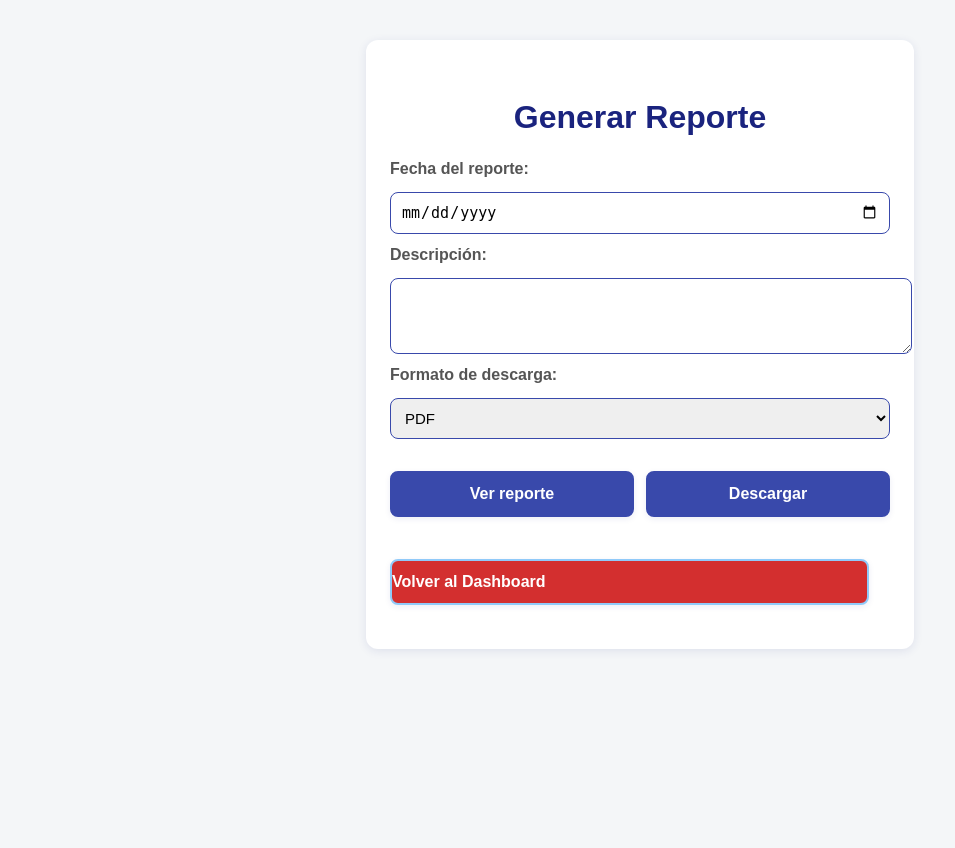
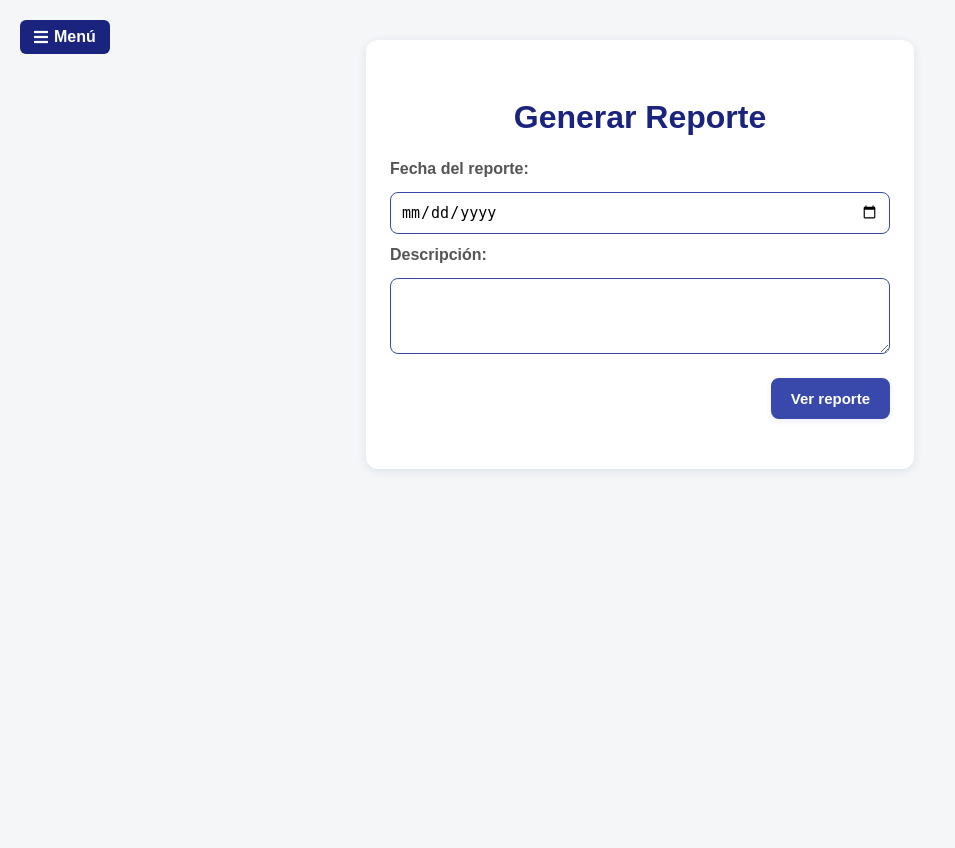
Before and after one commit to AldanaFerreira/SistemaDePa-ol, a PHP site: page /reportes/list.php in a window 1280 px wide. Shown: the whole page, without its empty margins (0-955 px from the left). Run offline with PHP 8.4, Linux system fonts and the light colour scheme; the visitor is signed in with stand-in values (Sample User, id 1); some libraries are stand-ins or nearby versions.

Commit message:
cambios de reporte martina

```diff
--- a/db/db.php
+++ b/db/db.php
@@ -2,7 +2,7 @@
 
 $host = "localhost";
 $usuario = "root";
-$contraseña = "aldu123";
+$contraseña = "abril2006";
 $basedatos = "sistemapanol";
 
 $conn = new mysqli($host, $usuario, $contraseña, $basedatos);///conn ess para hacer consultas
--- a/reportes/css/reportes.css
+++ b/reportes/css/reportes.css
@@ -80,7 +127,8 @@ h2, h3 {
     display: block;
 }
 .reportes-form select,
-.reportes-form input[type="date"] {
+.reportes-form input[type="date"],
+.reportes-form textarea {
     width: 100%;
     margin: 0;
     padding: 10px;
@@ -89,19 +137,16 @@ h2, h3 {
     font-size: 15px;
     box-sizing: border-box;
 }
-/* Ocultar botones al imprimir/exportar PDF */
+
+/* Contenedor de botones */
 .reportes-form .actions {
     display: flex;
     gap: 12px;
-    margin-top: 8px;
+    margin-top: 12px;
     justify-content: flex-end;
 }
-@media print {
-    #accionesReporte, #volverDashboard {
-        display: none !important;
-    }
-}
-/* Botones con el mismo recuadro y aspecto */
+
+/* Botones con diseño uniforme */
 .btn {
     background: #3949ab;
     color: #fff;
@@ -113,23 +158,17 @@ h2, h3 {
     transition: background 0.2s, color 0.2s, border 0.2s;
     box-shadow: 0 2px 6px rgba(26,35,126,0.08);
     outline: none;
-    display: inline-block;
+    display: inline-flex;
+    align-items: center;
+    gap: 6px;
 }
 .btn:hover {
     background: #fff;
     color: #3949ab;
     border: 2px solid #1a237e;
 }
-.volver-dashboard {
-    background: #90caf9;
-    color: #1a237e;
-    border: 2px solid #90caf9;
-}
-.volver-dashboard:hover {
-    background: #fff;
-    color: #90caf9;
-    border: 2px solid #1a237e;
-}
+
+/* Contenedor general */
 .reportes-container {
     max-width: 400px;
     margin: 40px auto;
@@ -139,23 +178,30 @@ h2, h3 {
     padding: 32px 24px;
     text-align: center;
 }
+
+/* Títulos */
 h2 {
     color: #1a237e;
     margin-bottom: 24px;
 }
-        .btn {
-            display: block;
-            width: 95%;
-            margin: 12px 0;
-            font-size: 16px;
-            padding: 12px 0;
-            border-radius: 8px;
-            background: #3949ab;
-            color: #fff;
-            font-weight: 600;
+
+/* Botón menú lateral */
+.menu-button {
+    position: absolute;
+    top: 20px;
+    left: 20px;
+}
+.menu-link {
+    display: inline-flex;
+    align-items: center;
+    gap: 6px;
+    background-color: #1a237e;
+    color: white;
+    padding: 8px 14px;
+    border-radius: 6px;
     text-decoration: none;
-            transition: background 0.3s;
+    font-weight: bold;
 }
-        .btn:hover {
-            background: #1a237e;
+.menu-link:hover {
+    background-color: #0b1155;
 }
--- a/reportes/list.php
+++ b/reportes/list.php
@@ -1,10 +1,15 @@
 <?php
 // Página de selección de reportes
+ini_set('display_errors', 1);
+ini_set('display_startup_errors', 1);
+error_reporting(E_ALL);
 session_start();
 if (!isset($_SESSION['usuario'])) {
     header('Location: ../login/auth/login.html');
     exit();
 }
+require_once '../db/db.php';
+
 ?>
 <!DOCTYPE html>
 <html>
@@ -12,107 +17,93 @@ if (!isset($_SESSION['usuario'])) {
     <title>Reportes</title>
     <link rel="stylesheet" href="../inventario/estiloInventario.css">
     <link rel="stylesheet" href="css/reportes.css">
+    <link rel="stylesheet" href="https://cdnjs.cloudflare.com/ajax/libs/font-awesome/5.15.4/css/all.min.css">
 </head>
 <body>
+
     <div class="reportes-form">
         <h2>Generar Reporte</h2>
         <form method="GET" action="" id="formReporte">
             <label for="fecha">Fecha del reporte:</label>
             <input type="date" name="fecha" id="fecha">
+
             <label for="descripcion">Descripción:</label>
-            <textarea name="descripcion" id="descripcion" rows="3" style="width:100%;padding:10px;border-radius:8px;border:1px solid #3949ab;font-size:15px;"></textarea>
-            <label for="formato">Formato de descarga:</label>
-            <select name="formato" id="formato">
-                <option value="pdf">PDF</option>
-            </select>
+            <textarea name="descripcion" id="descripcion" rows="3" ></textarea>
+
+            <!-- Botones corregidos -->
             <div class="actions" id="accionesReporte">
-                <button type="submit" class="btn" id="verReporte" name="ver" value="1">Ver reporte</button>
-                <button type="button" class="btn" onclick="descargarArchivo()" id="descargarBtn">Descargar</button>
+                <button type="submit" class="btn" id="verReporte" name="ver" value="1">
+                    Ver reporte
+                </button>
+                <button type="button" class="btn" id="descargarReporteBtn">
+                    <i class="fas fa-download"></i> Descargar
+                </button>
             </div>
         </form>
+
         <br>
+
         <?php
-        // Descargar Excel si corresponde
-        if (isset($_GET['descargar']) && $_GET['descargar'] === 'excel') {
-            header('Content-Type: application/vnd.ms-excel');
-            header('Content-Disposition: attachment; filename="reporte.xls"');
-            echo '<h2>Reporte generado el ' . date('d/m/Y H:i') . '</h2>';
-            if (isset($_GET['tipo']) && $_GET['tipo'] === 'inventario') {
-                require_once '../db/db.php';
-                $sql = "SELECT h.idHerramienta, h.nombre, h.cantidadDisponible, c.nombre AS categoria, e.nombre AS estado FROM herramientas h JOIN categorias c ON h.idcategoria = c.idcategoria JOIN estados e ON h.idEstado = e.idEstado";
-                $result = $conn->query($sql);
-                echo '<h3>Reporte de Inventario</h3>';
-                echo '<table border="1">';
-                echo '<thead><tr><th>ID</th><th>Nombre</th><th>Cantidad</th><th>Categoría</th><th>Estado</th></tr></thead><tbody>';
-                if ($result->num_rows > 0) {
-                    while($row = $result->fetch_assoc()) {
-                        echo '<tr>';
-                        echo '<td>' . $row['idHerramienta'] . '</td>';
-                        echo '<td>' . $row['nombre'] . '</td>';
-                        echo '<td>' . $row['cantidadDisponible'] . '</td>';
-                        echo '<td>' . $row['categoria'] . '</td>';
-                        echo '<td>' . $row['estado'] . '</td>';
-                        echo '</tr>';
-                    }
-                } else {
-                    echo '<tr><td colspan="5">No hay ítems registrados</td></tr>';
-                }
-                echo '</tbody></table>';
-            } elseif (isset($_GET['tipo']) && $_GET['tipo'] === 'prestamo') {
-                echo '<h3>Reporte de Préstamos</h3>';
-                $prestamos = [
-                    ["id" => 1, "usuario" => "admin", "item" => "Martillo", "fecha" => "2025-09-10"],
-                    ["id" => 2, "usuario" => "usuario1", "item" => "Pinza", "fecha" => "2025-09-09"],
-                ];
-                echo '<table border="1">';
-                echo '<thead><tr><th>ID</th><th>Usuario</th><th>Ítem</th><th>Fecha</th></tr></thead><tbody>';
-                foreach($prestamos as $row) {
-                    echo '<tr>';
-                    echo '<td>' . $row['id'] . '</td>';
-                    echo '<td>' . $row['usuario'] . '</td>';
-                    echo '<td>' . $row['item'] . '</td>';
-                    echo '<td>' . $row['fecha'] . '</td>';
-                    echo '</tr>';
-                }
-                echo '</tbody></table>';
-            }
-            exit();
-        }
         // Mostrar reporte solo si se presionó el botón 'Ver reporte'
         if (isset($_GET['ver']) && $_GET['ver'] == '1') {
             $fechaReporte = isset($_GET['fecha']) && $_GET['fecha'] ? $_GET['fecha'] : date('Y-m-d');
             $descripcion = isset($_GET['descripcion']) ? htmlspecialchars($_GET['descripcion']) : '';
             echo '<div id="reporteDatos" class="reporte-estetico">';
             echo '<h2 class="reporte-titulo">Reporte generado</h2>';
-        echo '<div class="reporte-info">Fecha del reporte: <strong>' . date('d/m/Y', strtotime($fechaReporte)) . '</strong></div>';
-        echo '<div class="reporte-info">Descripción: <strong>' . nl2br($descripcion) . '</strong></div>';
+            echo '<table id="reporteDatosTable" class="display" style="width:100%;margin-top:20px;">';
+            echo '<thead><tr><th>Campo</th><th>Valor</th></tr></thead><tbody>';
+            echo '<tr><td>Fecha</td><td>' . date('d/m/Y', strtotime($fechaReporte)) . '</td></tr>';
+            echo '<tr><td>Descripción</td><td>' . nl2br($descripcion) . '</td></tr>';
+            echo '</tbody></table>';
             echo '</div>';
         }
         ?>
-    <a href="../public/dashboard.php" class="btn volver-dashboard" id="volverDashboard">Volver al Dashboard</a>
+
+        <!-- Botón menú -->
+        <div class="form-container">
+            <div class="menu-button">
+                <a href="../public/dashboard.php" class="menu-link">
+                    <i class="fas fa-bars"></i> Menú
+                </a>
             </div>
+        </div>
+    </div>
+
+    <!-- Scripts -->
+    <script src="https://code.jquery.com/jquery-3.6.0.min.js"></script>
     <script src="https://cdnjs.cloudflare.com/ajax/libs/jspdf/2.5.1/jspdf.umd.min.js"></script>
+    <script src="https://cdnjs.cloudflare.com/ajax/libs/jspdf-autotable/3.7.0/jspdf.plugin.autotable.min.js"></script>
     <script>
-    // Ocultar botones al imprimir/exportar PDF
-    function ocultarBotones(ocultar) {
-        document.getElementById('accionesReporte').style.display = ocultar ? 'none' : 'flex';
-        document.getElementById('volverDashboard').style.display = ocultar ? 'none' : 'inline-block';
+    $(document).ready(function() {
+        // Mostrar u ocultar el botón dependiendo si existe el reporte
+        if ($('#reporteDatosTable').length) {
+            $('#descargarReporteBtn').show();
+        } else {
+            $('#descargarReporteBtn').hide();
         }
-    function descargarArchivo() {
-        var formato = document.getElementById('formato').value;
-        if (formato === 'pdf') {
-            ocultarBotones(true);
-            window.print();
-            setTimeout(function(){ ocultarBotones(false); }, 1000);
-        } else if (formato === 'excel') {
-            // Redirigir con parámetro para descargar Excel
-            var params = new URLSearchParams(window.location.search);
-            params.set('descargar', 'excel');
-            window.location.search = params.toString();
-        }
-    }
-    // El botón 'Ver reporte' ahora funciona como submit normal
+
+        $('#descargarReporteBtn').on('click', function() {
+            var doc = new jspdf.jsPDF();
+            var rows = [];
+
+            $('#reporteDatosTable tbody tr').each(function() {
+                var cols = [];
+                $(this).find('td').each(function() {
+                    cols.push($(this).text());
+                });
+                rows.push(cols);
+            });
+
+            doc.text('Reporte generado', 10, 10);
+            doc.autoTable({
+                head: [['Campo', 'Valor']],
+                body: rows,
+                startY: 20
+            });
+            doc.save('reporte.pdf');
+        });
+    });
     </script>
-    </script>
+
 </body>
 </html>
```
Also changed, not shown: other parts of reportes/css/reportes.css (+47 -0 lines). Lines whose indentation alone changed are shown as unchanged.
